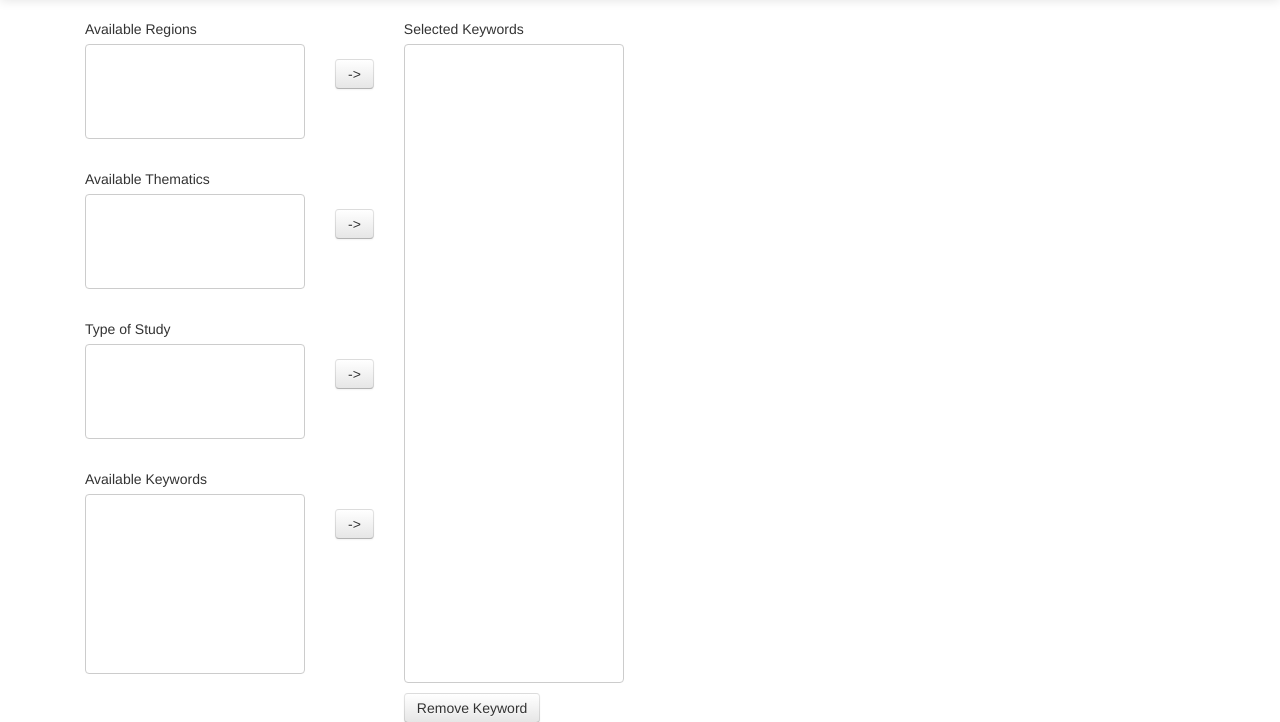
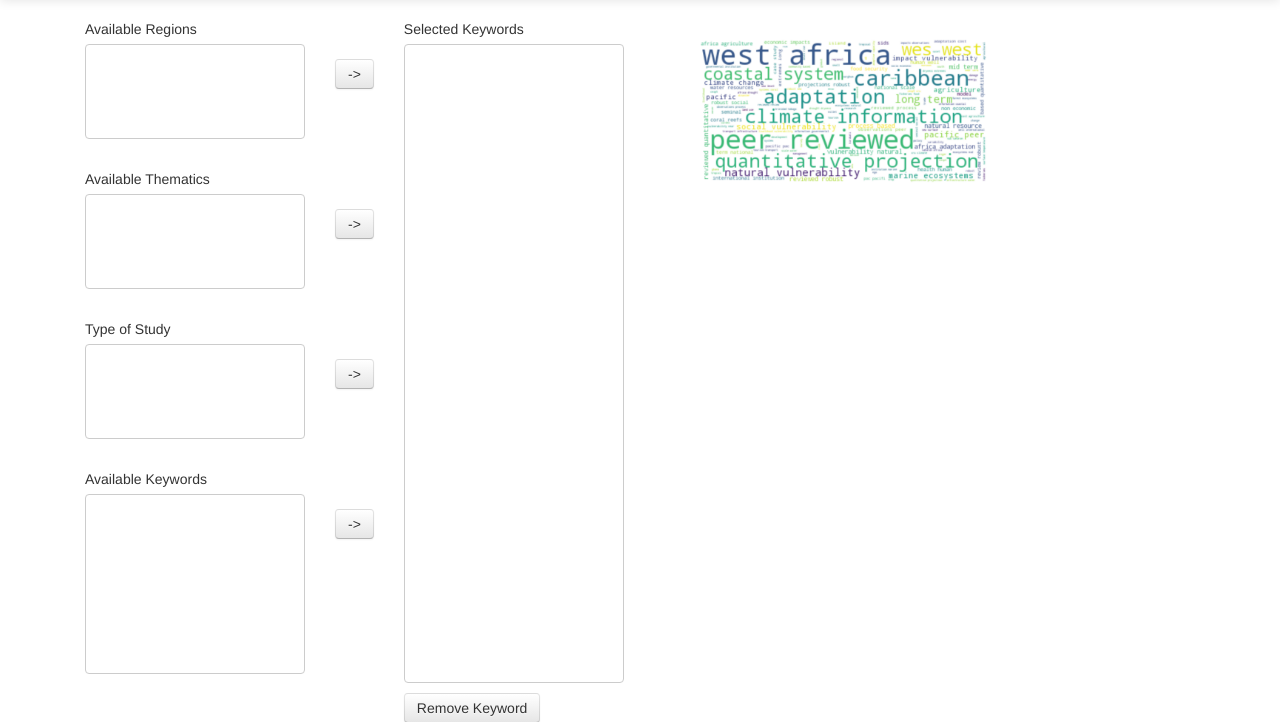
Before and after one commit to peterpeterp/impact_database, a Flask app: template app/templates/fixed_choices.html in a window 1280 px wide. Shown: the part 41-763 px from the top of the page. Run offline with Flask 2, Linux system fonts and the light colour scheme; the template is opened without the code that fills it: values that come from a table or form of the project are taken from there, others are empty; parts of the project's set-up code (start-up, migrations or seed data) failed here and were passed over; some libraries are stand-ins or nearby versions.

Commit message:
wordcloud back library issues fix

```diff
--- a/app/templates/fixed_choices.html
+++ b/app/templates/fixed_choices.html
@@ -76,6 +76,11 @@
     </form>
 </div>
 
+<div class="span4">
+  <IMG SRC="static/images/keywords.png?'+str(int(round(time.time())))+'" ALT="some asdatext" WIDTH=500 HEIGHT=400>
+</div>
+
+
 
 <div class="span8">
   {% for wlevel in selected %}
--- a/app/views.py
+++ b/app/views.py
@@ -111,8 +111,8 @@ def choices():
   selected=settings.bib.filter({'keywords':session['selected_keywords']})
 
   word_count,word_list,freq=settings.bib.check_occurence_of_keyword(selected)
-  wc = settings.WordCloud(background_color="white", max_words=2000,
-               stopwords=settings.stopwords, max_font_size=40, random_state=42)#,mask=settings.world_mask
+  wc = WordCloud(background_color="white", max_words=2000,
+               stopwords=stopwords, max_font_size=40, random_state=42)#,mask=settings.world_mask
 
   # wc.generate_from_frequencies(word_count)
   wc.generate(' '.join(word_list))
```
